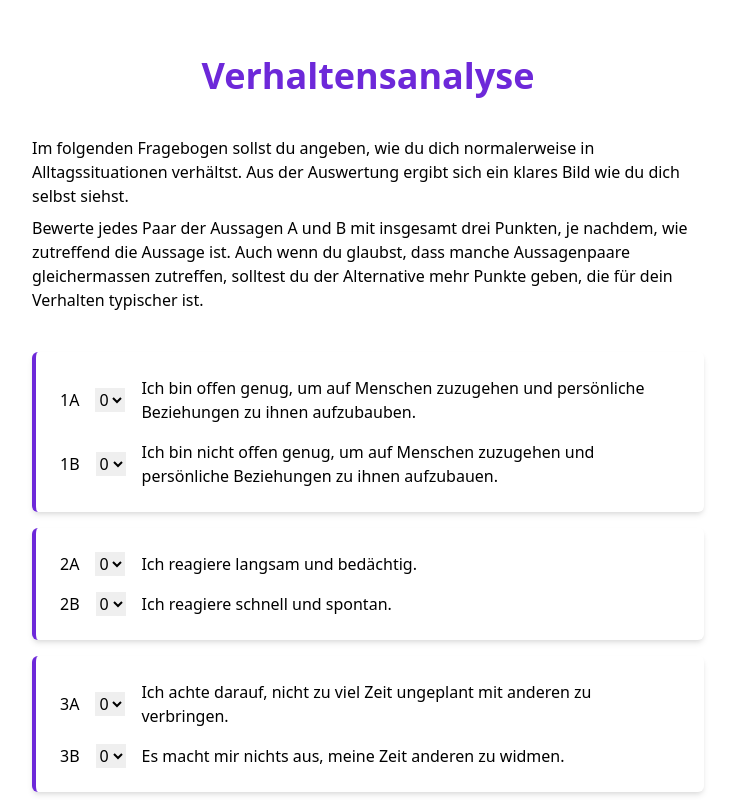
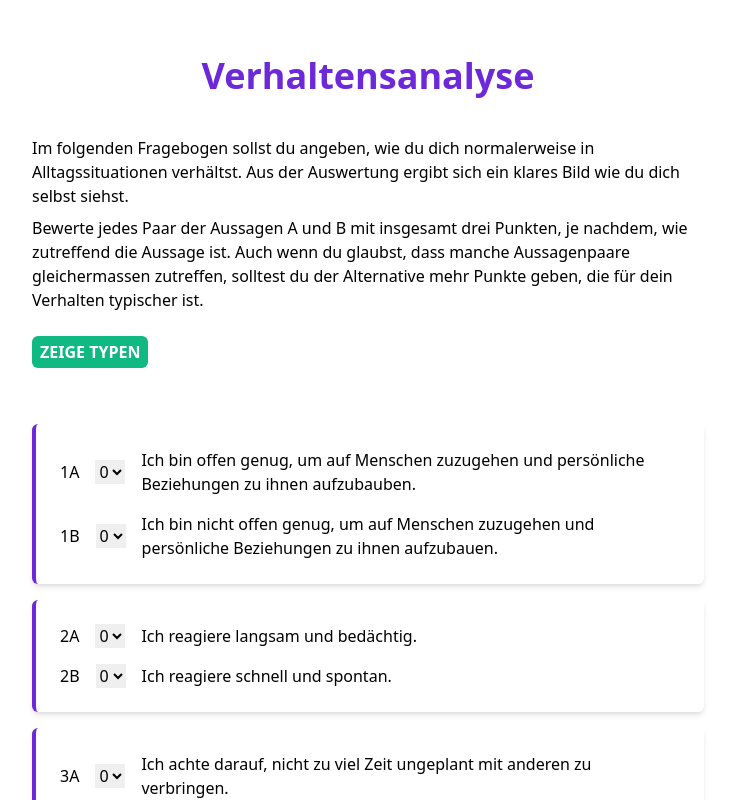
Before and after one commit to mic-meier/mdba, a Next.js app: page / in a window 1280 px wide. Shown: the top 800 px of the page, without its empty margins (272-1007 px from the left). Built offline with nearby package versions, Linux system fonts and the light colour scheme.

Commit message:
feat: Add behaviour type table to main page

```diff
--- a/pages/index.tsx
+++ b/pages/index.tsx
@@ -1,9 +1,10 @@
 import Head from 'next/head'
 import { useState } from 'react'
 
+import BehaviourTypeTable from '../components/BehaviourTypeTable'
 import QuestionnaireForm from '../components/QuestionnaireForm'
 import ScatterChart from '../components/ScatterChart'
-import { questionnaire } from '../data'
+import { behaviourTypes, questionnaire } from '../data'
 import { AnalysisResult } from '../lib/calculateResult'
 import { Questionnaire } from '../types'
 
@@ -14,6 +15,7 @@ type Props = {
 export default function Home({ questionnaire }: Props) {
   const [isFormSubmitted, setIsFormSubmitted] = useState(false)
   const [resultState, setResultState] = useState<AnalysisResult>({ x: 0, y: 0 })
+  const [showTypes, setShowTypes] = useState(false)
 
   return (
     <div className="p-4">
@@ -59,6 +61,17 @@ export default function Home({ questionnaire }: Props) {
                 solltest du der Alternative mehr Punkte geben, die für dein
                 Verhalten typischer ist.
               </p>
+              <div className="py-4">
+                <button
+                  onClick={() => setShowTypes(!showTypes)}
+                  className="py-1 px-2 rounded-md text-white font-semibold uppercase bg-green-500"
+                >
+                  {showTypes ? 'Typen ausblenden' : 'Zeige Typen'}
+                </button>
+                {showTypes ? (
+                  <BehaviourTypeTable behaviourTypes={behaviourTypes} />
+                ) : null}
+              </div>
             </div>
             <QuestionnaireForm
               questionnaire={questionnaire}
@@ -74,5 +87,5 @@ export default function Home({ questionnaire }: Props) {
 }
 
 export async function getStaticProps() {
-  return { props: { questionnaire } }
+  return { props: { questionnaire, behaviourTypes } }
 }
```
